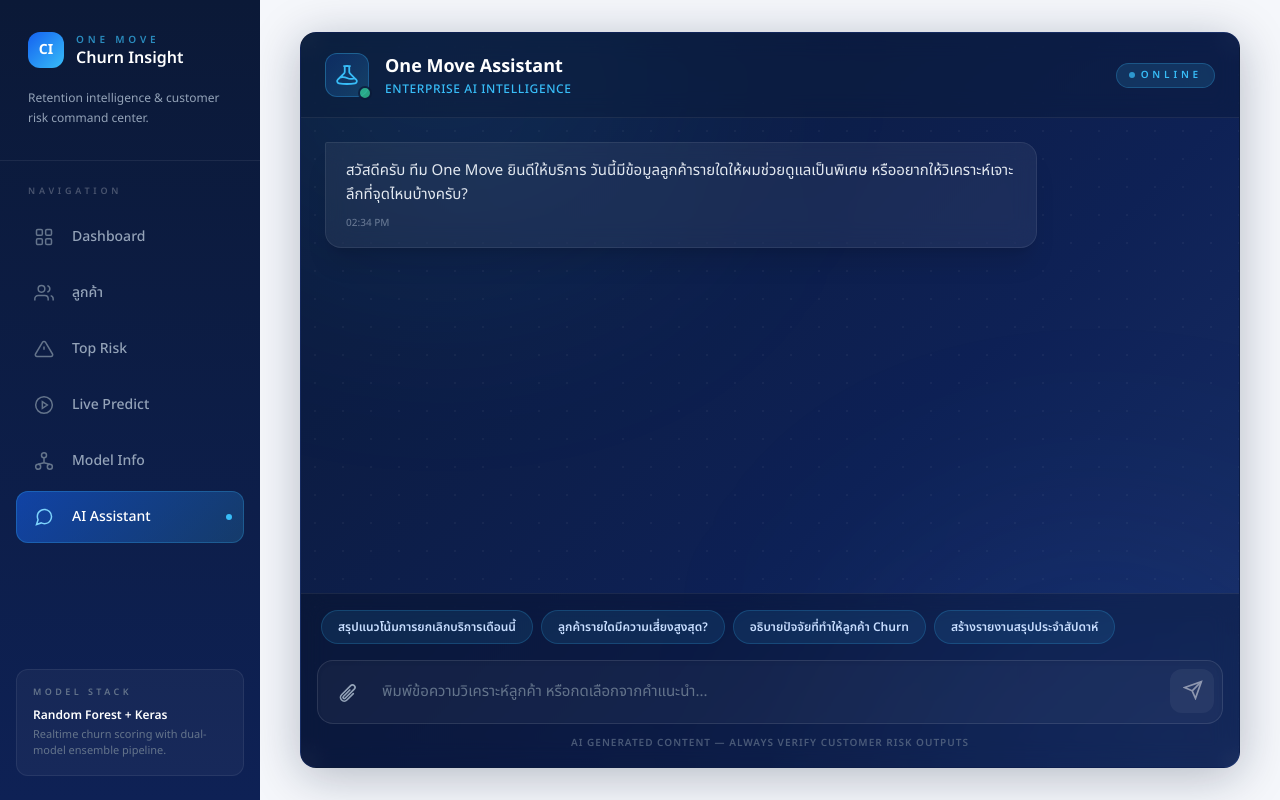
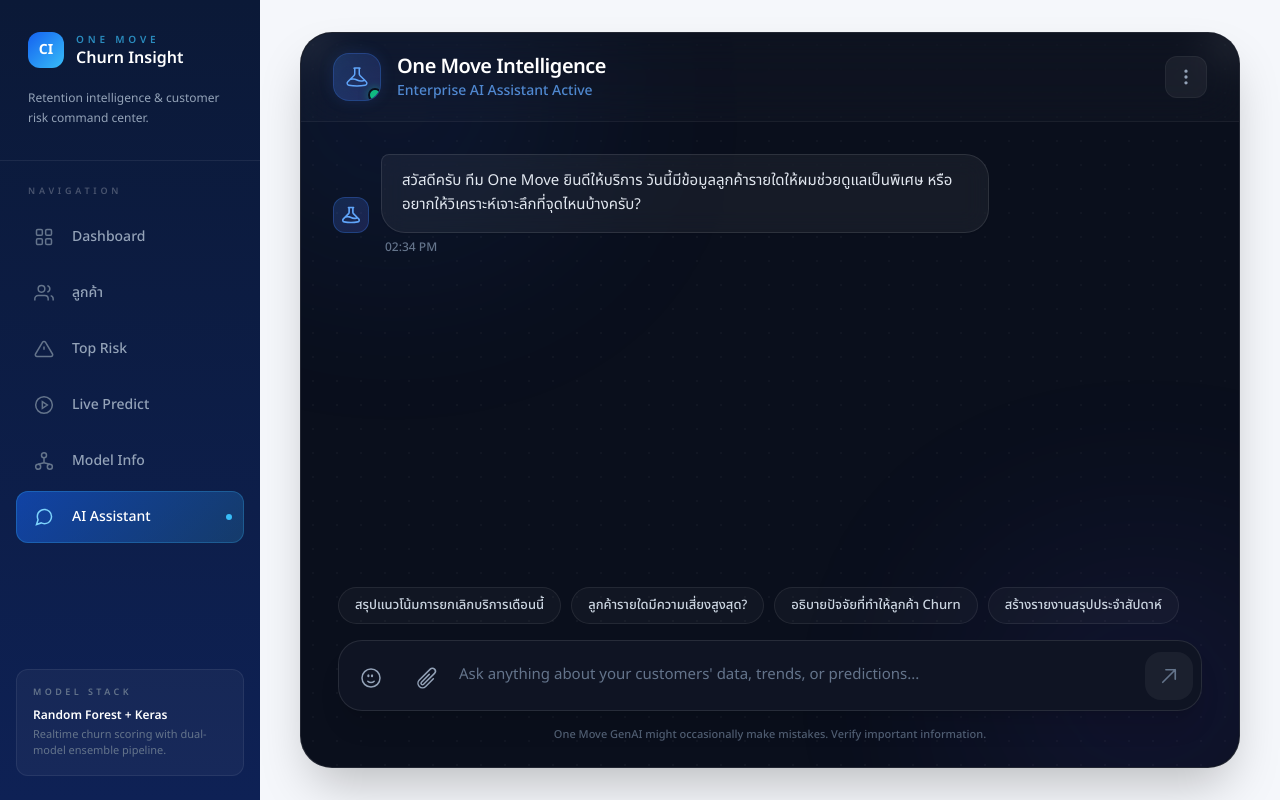
Before and after one commit to aphsx/demo-predict, a Next.js app in the folder dashboard/: page /chat in a window 1280 px wide. Built offline with nearby package versions, Linux system fonts and the light colour scheme.

Commit message:
feat: add a new interactive chatbot page with message display, user input, and mock AI responses.

```diff
--- a/dashboard/app/chat/page.tsx
+++ b/dashboard/app/chat/page.tsx
@@ -69,104 +69,138 @@ export default function ChatbotPage() {
     };
 
     return (
-        <div className="glass glass-strong relative flex min-h-[600px] h-[calc(100vh-3rem)] lg:h-[calc(100vh-4rem)] flex-col overflow-hidden rounded-2xl">
-            {/* Background Dots Pattern (Matching Hero Section) */}
+        <div className="relative flex flex-col flex-1 w-full max-w-6xl mx-auto overflow-hidden rounded-[2rem] bg-[#0A0F1C] border border-white/10 shadow-2xl min-h-[600px]">
+            {/* Background Effects */}
+            <div className="absolute inset-0 z-0 pointer-events-none overflow-hidden rounded-[2rem]">
+                <div className="absolute top-[-10%] left-[-10%] w-[40%] h-[40%] bg-blue-600/20 blur-[100px] rounded-full animate-pulse opacity-50 transition-all duration-[5000ms]" />
+                <div className="absolute bottom-[-10%] right-[-10%] w-[40%] h-[40%] bg-indigo-600/20 blur-[100px] rounded-full animate-pulse opacity-50 transition-all duration-[7000ms]" />
                 <div
-                className="pointer-events-none absolute inset-0 opacity-[0.04]"
+                    className="absolute inset-0 opacity-[0.03]"
                     style={{
-                    backgroundImage: "radial-gradient(circle, #fff 1px, transparent 1px)",
-                    backgroundSize: "28px 28px",
+                        backgroundImage: "radial-gradient(circle at center, white 1px, transparent 1px)",
+                        backgroundSize: "24px 24px"
                     }}
                 />
-            {/* Glowing orbs */}
-            <div className="pointer-events-none absolute top-[-20%] left-[-10%] w-[50%] h-[50%] bg-[#38BDF8]/10 blur-[120px] rounded-full" />
-            <div className="pointer-events-none absolute bottom-[-20%] right-[-10%] w-[50%] h-[50%] bg-[#1461F0]/10 blur-[120px] rounded-full" />
+            </div>
 
             {/* Header */}
-            <div className="relative flex items-center justify-between border-b px-6 py-5" style={{ borderColor: "rgba(255,255,255,0.07)", background: "rgba(11,25,55,0.4)", backdropFilter: "blur(12px)" }}>
+            <header className="relative z-10 flex items-center justify-between px-6 sm:px-8 py-5 border-b border-white/5 bg-white/[0.02] backdrop-blur-xl">
                 <div className="flex items-center gap-4">
-                    <div className="relative flex h-11 w-11 items-center justify-center rounded-xl" style={{ background: "linear-gradient(135deg, rgba(20,97,240,0.2), rgba(56,189,248,0.2))", border: "1px solid rgba(56,189,248,0.3)" }}>
-                        <svg viewBox="0 0 24 24" fill="none" stroke="currentColor" strokeWidth="1.8" className="w-6 h-6 text-[#38BDF8]">
+                    <div className="relative flex h-12 w-12 items-center justify-center rounded-2xl bg-gradient-to-br from-blue-500/20 to-indigo-500/20 border border-blue-500/30 shadow-[0_0_15px_rgba(59,130,246,0.15)] overflow-hidden">
+                        <div className="absolute inset-0 bg-gradient-to-tr from-blue-500/10 to-transparent" />
+                        <svg viewBox="0 0 24 24" fill="none" stroke="currentColor" strokeWidth="1.5" className="w-6 h-6 text-blue-400 relative z-10">
                             <path strokeLinecap="round" strokeLinejoin="round" d="M9.75 3.104v5.714a2.25 2.25 0 01-.659 1.591L5 14.5M9.75 3.104c-.251.023-.501.05-.75.082m.75-.082a24.301 24.301 0 014.5 0m0 0v5.714c0 .597.237 1.17.659 1.591L19.8 15.3M14.25 3.104c.251.023.501.05.75.082M19.8 15.3l-1.57.393A9.065 9.065 0 0112 15a9.065 9.065 0 00-6.23-.693L5 14.5m14.8.8l1.402 1.402c1.232 1.232.65 3.318-1.067 3.611A48.309 48.309 0 0112 21c-2.773 0-5.491-.235-8.135-.687-1.718-.293-2.3-2.379-1.067-3.61L5 14.5" />
                         </svg>
-                        <div className="absolute -bottom-1 -right-1 h-3.5 w-3.5 rounded-full border-2 border-[#0B1937] bg-emerald-400 animate-pulse" />
+                        <div className="absolute -bottom-0.5 -right-0.5 h-3.5 w-3.5 rounded-full border-2 border-[#0A0F1C] bg-emerald-500 shadow-[0_0_8px_rgba(16,185,129,0.5)] z-20" />
                     </div>
                     <div>
-                        <h1 className="text-lg font-bold text-white">One Move Assistant</h1>
-                        <p className="text-xs font-medium uppercase tracking-wider text-[#38BDF8]">Enterprise AI Intelligence</p>
+                        <h1 className="text-xl font-semibold text-white tracking-tight">One Move Intelligence</h1>
+                        <p className="text-sm text-blue-400/80 font-medium">Enterprise AI Assistant Active</p>
                     </div>
                 </div>
+                <div className="flex items-center gap-3">
+                    <button className="p-2.5 rounded-xl bg-white/5 border border-white/5 text-slate-400 hover:text-white hover:bg-white/10 transition-all">
+                        <svg className="w-5 h-5" fill="none" viewBox="0 0 24 24" stroke="currentColor">
+                            <path strokeLinecap="round" strokeLinejoin="round" strokeWidth={2} d="M12 5v.01M12 12v.01M12 19v.01M12 6a1 1 0 110-2 1 1 0 010 2zm0 7a1 1 0 110-2 1 1 0 010 2zm0 7a1 1 0 110-2 1 1 0 010 2z" />
+                        </svg>
+                    </button>
+                </div>
+            </header>
 
-                <div className="flex items-center gap-2">
-                    <span className="inline-flex items-center gap-1.5 rounded-full px-3 py-1 text-[10px] font-semibold uppercase tracking-[0.38em]" style={{ background: "rgba(56,189,248,0.15)", color: "#38BDF8", border: "1px solid rgba(56,189,248,0.25)" }}>
-                        <span className="h-1.5 w-1.5 rounded-full bg-sky-400 animate-pulse" />
-                        Online
-                    </span>
+            {/* Chat Area */}
+            <div className="relative z-10 flex-1 overflow-y-auto p-4 sm:p-8 space-y-8 scroll-smooth" style={{ scrollbarWidth: 'thin', scrollbarColor: 'rgba(255,255,255,0.1) transparent' }}>
+                <div className="flex flex-col space-y-6 max-w-4xl mx-auto w-full">
+                    {messages.map((msg, index) => (
+                        <div
+                            key={msg.id}
+                            className={clsx(
+                                "flex w-full group animate-in fade-in slide-in-from-bottom-2 duration-300",
+                                msg.role === "user" ? "justify-end" : "justify-start"
+                            )}
+                            style={{ animationFillMode: "both", animationDelay: `${index * 50}ms` }}
+                        >
+                            <div className="flex flex-col gap-1.5 max-w-[85%] sm:max-w-[75%]">
+                                <div className={clsx("flex items-end gap-3", msg.role === "user" ? "flex-row-reverse" : "flex-row")}>
+
+                                    {/* AI Avatar for AI messages */}
+                                    {msg.role === "ai" && (
+                                        <div className="shrink-0 flex h-9 w-9 items-center justify-center rounded-xl bg-gradient-to-br from-blue-500/20 to-indigo-500/20 border border-blue-500/30">
+                                            <svg viewBox="0 0 24 24" fill="none" stroke="currentColor" strokeWidth="2" className="w-5 h-5 text-blue-400">
+                                                <path strokeLinecap="round" strokeLinejoin="round" d="M9.75 3.104v5.714a2.25 2.25 0 01-.659 1.591L5 14.5M9.75 3.104c-.251.023-.501.05-.75.082m.75-.082a24.301 24.301 0 014.5 0m0 0v5.714c0 .597.237 1.17.659 1.591L19.8 15.3M14.25 3.104c.251.023.501.05.75.082M19.8 15.3l-1.57.393A9.065 9.065 0 0112 15a9.065 9.065 0 00-6.23-.693L5 14.5m14.8.8l1.402 1.402c1.232 1.232.65 3.318-1.067 3.611A48.309 48.309 0 0112 21c-2.773 0-5.491-.235-8.135-.687-1.718-.293-2.3-2.379-1.067-3.61L5 14.5" />
+                                            </svg>
+                                        </div>
+                                    )}
+
+                                    <div
+                                        className={clsx(
+                                            "relative px-5 py-3.5 text-[15px] leading-relaxed shadow-sm transition-all",
+                                            msg.role === "user"
+                                                ? "text-white bg-gradient-to-br from-blue-600 to-indigo-600 rounded-[24px] rounded-tr-[8px] shadow-blue-500/20 shadow-lg"
+                                                : "text-slate-200 bg-white/5 border border-white/10 rounded-[24px] rounded-tl-[8px] backdrop-blur-md"
+                                        )}
+                                    >
+                                        <p className="whitespace-pre-wrap">{msg.content}</p>
                                     </div>
                                 </div>
-
-            {/* Chat Area */}
-            <div className="relative flex-1 overflow-y-auto p-6 space-y-6 scroll-smooth">
-                {messages.map((msg) => (
-                    <div key={msg.id} className={clsx("flex w-full box-border", msg.role === "user" ? "justify-end" : "justify-start")}>
-                        <div
-                            className={clsx(
-                                "max-w-[80%] rounded-2xl px-5 py-4 shadow-xl relative",
-                                msg.role === "user" ? "text-white rounded-tr-sm" : "text-slate-200 rounded-tl-sm"
-                            )}
-                            style={
-                                msg.role === "user"
-                                    ? { background: "linear-gradient(135deg, #1461F0 0%, #2B72FF 100%)", boxShadow: "0 4px 18px rgba(20, 97, 240, 0.25)" }
-                                    : { background: "rgba(255,255,255,0.06)", border: "1px solid rgba(255,255,255,0.08)", backdropFilter: "blur(12px)" }
-                            }
-                        >
-                            <p className="text-[15px] leading-relaxed whitespace-pre-wrap">{msg.content}</p>
-                            <div
-                                className={clsx("text-[10px] mt-2 font-medium opacity-60", msg.role === "user" ? "text-right text-[#C8DEFF]" : "text-left text-slate-400")}
-                            >
+                                <span className={clsx("text-xs font-medium text-slate-500 px-1", msg.role === "user" ? "text-right" : "text-left ml-12")}>
                                     {msg.timestamp}
-                            </div>
+                                </span>
                             </div>
                         </div>
                     ))}
 
                     {isTyping && (
-                    <div className="flex w-full justify-start">
-                        <div
-                            className="rounded-2xl rounded-tl-sm px-5 py-4 flex items-center gap-2 shadow-xl"
-                            style={{ background: "rgba(255,255,255,0.06)", border: "1px solid rgba(255,255,255,0.08)", backdropFilter: "blur(12px)" }}
-                        >
-                            <div className="w-2 h-2 rounded-full bg-[#38BDF8] animate-bounce" style={{ animationDelay: "0ms" }} />
-                            <div className="w-2 h-2 rounded-full bg-[#38BDF8] animate-bounce" style={{ animationDelay: "150ms" }} />
-                            <div className="w-2 h-2 rounded-full bg-[#38BDF8] animate-bounce" style={{ animationDelay: "300ms" }} />
+                        <div className="flex w-full justify-start animate-in fade-in duration-300">
+                            <div className="flex gap-3 max-w-[85%] sm:max-w-[75%]">
+                                <div className="shrink-0 flex h-9 w-9 items-center justify-center rounded-xl bg-gradient-to-br from-blue-500/20 to-indigo-500/20 border border-blue-500/30">
+                                    <svg viewBox="0 0 24 24" fill="none" stroke="currentColor" strokeWidth="2" className="w-5 h-5 text-blue-400">
+                                        <path strokeLinecap="round" strokeLinejoin="round" d="M9.75 3.104v5.714a2.25 2.25 0 01-.659 1.591L5 14.5M9.75 3.104c-.251.023-.501.05-.75.082m.75-.082a24.301 24.301 0 014.5 0m0 0v5.714c0 .597.237 1.17.659 1.591L19.8 15.3M14.25 3.104c.251.023.501.05.75.082M19.8 15.3l-1.57.393A9.065 9.065 0 0112 15a9.065 9.065 0 00-6.23-.693L5 14.5m14.8.8l1.402 1.402c1.232 1.232.65 3.318-1.067 3.611A48.309 48.309 0 0112 21c-2.773 0-5.491-.235-8.135-.687-1.718-.293-2.3-2.379-1.067-3.61L5 14.5" />
+                                    </svg>
+                                </div>
+                                <div className="px-5 py-4 bg-white/5 border border-white/10 rounded-[24px] rounded-tl-[8px] backdrop-blur-md flex items-center gap-1.5 h-[52px]">
+                                    <div className="w-2 h-2 rounded-full bg-blue-400/80 animate-bounce" style={{ animationDelay: "0ms" }} />
+                                    <div className="w-2 h-2 rounded-full bg-blue-400/80 animate-bounce" style={{ animationDelay: "150ms" }} />
+                                    <div className="w-2 h-2 rounded-full bg-blue-400/80 animate-bounce" style={{ animationDelay: "300ms" }} />
+                                </div>
                             </div>
                         </div>
                     )}
-                <div ref={messagesEndRef} className="h-4" />
+                    <div ref={messagesEndRef} className="h-2" />
+                </div>
             </div>
 
             {/* Input Area */}
-            <div className="relative mt-auto border-t bg-black/20 p-4 shrink-0 transition-all backdrop-blur-md" style={{ borderColor: "rgba(255,255,255,0.07)" }}>
-                {/* Suggestions */}
+            <div className="relative z-20 w-full max-w-4xl mx-auto px-4 pb-6 pt-2">
                 {messages.length <= 2 && !isTyping && (
-                    <div className="mb-4 flex flex-wrap gap-2 px-1">
+                    <div className="mb-4 flex flex-wrap gap-2.5 justify-center sm:justify-start">
                         {SUGGESTIONS.map((sug, i) => (
                             <button
                                 key={i}
                                 onClick={() => handleSend(undefined, sug)}
-                                className="px-4 py-2 text-xs font-semibold text-[#C8DEFF] transition-all whitespace-nowrap rounded-full hover:scale-[1.02]"
-                                style={{ background: "rgba(56,189,248,0.1)", border: "1px solid rgba(56,189,248,0.2)" }}
+                                className="group relative px-4 py-2 text-[13px] font-medium text-slate-300 transition-all rounded-full overflow-hidden hover:text-white"
+                                style={{
+                                    background: "rgba(255,255,255,0.03)",
+                                    border: "1px solid rgba(255,255,255,0.08)"
+                                }}
                             >
-                                {sug}
+                                <div className="absolute inset-0 bg-gradient-to-r from-blue-500/10 to-indigo-500/10 opacity-0 group-hover:opacity-100 transition-opacity" />
+                                <span className="relative z-10">{sug}</span>
                             </button>
                         ))}
                     </div>
                 )}
 
-                <form onSubmit={handleSend} className="flex items-end gap-3 rounded-2xl p-2 transition-all shadow-inner" style={{ background: "rgba(255,255,255,0.04)", border: "1px solid rgba(255,255,255,0.1)" }}>
-                    <button type="button" className="p-3 text-slate-400 hover:text-[#38BDF8] transition-colors rounded-xl hover:bg-white/5">
-                        <svg viewBox="0 0 24 24" fill="none" stroke="currentColor" strokeWidth="2" className="w-5 h-5">
-                            <path strokeLinecap="round" strokeLinejoin="round" d="M18.375 12.739l-7.693 7.693a4.5 4.5 0 01-6.364-6.364l10.94-10.94A3 3 0 1119.5 7.372L8.552 18.32m.009-.01l-.01.01m5.699-9.941l-7.81 7.81a1.5 1.5 0 002.112 2.13" />
+                <div className="relative group rounded-3xl bg-[#0F1423] border border-white/10 shadow-xl transition-all hover:border-white/20 focus-within:border-blue-500/50 focus-within:shadow-[0_0_20px_rgba(59,130,246,0.1)] focus-within:bg-[#131929]">
+                    <form onSubmit={handleSend} className="flex items-end gap-2 p-2">
+                        <button type="button" className="p-3 text-slate-400 hover:text-blue-400 transition-colors rounded-2xl hover:bg-white/5 shrink-0">
+                            <svg className="w-6 h-6" fill="none" viewBox="0 0 24 24" stroke="currentColor">
+                                <path strokeLinecap="round" strokeLinejoin="round" strokeWidth={1.5} d="M15.182 15.182a4.5 4.5 0 01-6.364 0M21 12a9 9 0 11-18 0 9 9 0 0118 0zM9.75 9.75c0 .414-.168.75-.375.75S9 10.164 9 9.75 9.168 9 9.375 9s.375.336.375.75zm3.65 0c0 .414-.168.75-.375.75s-.375-.336-.375-.75.168-.75.375-.75.375.336.375.75z" />
+                            </svg>
+                        </button>
+
+                        <button type="button" className="p-3 text-slate-400 hover:text-blue-400 transition-colors rounded-2xl hover:bg-white/5 shrink-0 hidden sm:block">
+                            <svg className="w-6 h-6" fill="none" viewBox="0 0 24 24" stroke="currentColor">
+                                <path strokeLinecap="round" strokeLinejoin="round" strokeWidth={1.5} d="M18.375 12.739l-7.693 7.693a4.5 4.5 0 01-6.364-6.364l10.94-10.94A3 3 0 1119.5 7.372L8.552 18.32m.009-.01l-.01.01m5.699-9.941l-7.81 7.81a1.5 1.5 0 002.112 2.13" />
                             </svg>
                         </button>
 
@@ -179,30 +213,32 @@ export default function ChatbotPage() {
                                     handleSend();
                                 }
                             }}
-                        placeholder="พิมพ์ข้อความวิเคราะห์ลูกค้า หรือกดเลือกจากคำแนะนำ..."
-                        className="flex-1 max-h-32 min-h-[44px] bg-transparent border-none resize-none focus:outline-none text-slate-100 placeholder:text-slate-500 py-3 text-[15px]"
+                            placeholder="Ask anything about your customers' data, trends, or predictions..."
+                            className="flex-1 max-h-32 min-h-[52px] bg-transparent border-none resize-none focus:outline-none text-slate-100 placeholder:text-slate-500 py-3.5 text-[15px] leading-relaxed"
                             rows={1}
-                        style={{ scrollbarWidth: "thin", scrollbarColor: "rgba(255,255,255,0.1) transparent" }}
+                            style={{ scrollbarWidth: "none" }}
                         />
 
                         <button
                             type="submit"
                             disabled={!input.trim()}
-                        className="p-3 text-white rounded-xl disabled:opacity-50 disabled:cursor-not-allowed transition-all mb-0.5 hover:-translate-y-0.5"
-                        style={{
-                            background: input.trim() ? "linear-gradient(135deg, #1461F0, #38BDF8)" : "rgba(255,255,255,0.1)",
-                            boxShadow: input.trim() ? "0 4px 18px rgba(20, 97, 240, 0.35)" : "none",
-                        }}
+                            className={clsx(
+                                "p-3.5 rounded-2xl transition-all duration-200 shrink-0 mb-0.5",
+                                input.trim()
+                                    ? "bg-blue-600 text-white shadow-lg shadow-blue-500/25 hover:bg-blue-500 hover:scale-105 active:scale-95"
+                                    : "bg-white/5 text-slate-500 cursor-not-allowed"
+                            )}
                         >
-                        <svg viewBox="0 0 24 24" fill="none" stroke="currentColor" strokeWidth="2" className="w-5 h-5 translate-x-[1px] translate-y-[-1px]">
-                            <line x1="22" y1="2" x2="11" y2="13" />
-                            <polygon points="22 2 15 22 11 13 2 9 22 2" />
+                            <svg className="w-5 h-5" fill="none" viewBox="0 0 24 24" stroke="currentColor">
+                                <path strokeLinecap="round" strokeLinejoin="round" strokeWidth={2} d="M4.5 19.5l15-15m0 0H8.25m11.25 0v11.25" />
                             </svg>
                         </button>
                     </form>
-                <div className="text-center mt-3">
-                    <p className="text-[10px] uppercase font-semibold tracking-widest text-slate-500/70">
-                        AI Generated Content — Always verify customer risk outputs
+                </div>
+
+                <div className="text-center mt-4">
+                    <p className="text-[11px] font-medium text-slate-500/80">
+                        One Move GenAI might occasionally make mistakes. Verify important information.
                     </p>
                 </div>
             </div>
--- a/dashboard/app/layout.tsx
+++ b/dashboard/app/layout.tsx
@@ -24,15 +24,13 @@ export const metadata: Metadata = {
 export default function RootLayout({ children }: { children: React.ReactNode }) {
   return (
     <html lang="th" suppressHydrationWarning>
-      <body className={`${notoSansThai.variable} ${inter.variable} dashboard-shell min-h-screen`}>
-        <div className="flex h-screen overflow-hidden">
-          <Sidebar />
-          <main className="flex-1 overflow-auto">
-            <div className="mx-auto min-h-screen max-w-[1600px] px-5 py-6 sm:px-8 lg:px-10 lg:py-8">
-              {children}
-            </div>
-          </main>
-        </div>
+      <body className={`${notoSansThai.variable} ${inter.variable} dashboard-shell min-h-screen flex`}>
+        <Sidebar />
+        <main className="flex-1 overflow-auto flex flex-col h-screen">
+          <div className="mx-auto w-full max-w-[1600px] flex-1 flex flex-col px-5 py-6 sm:px-8 lg:px-10 lg:py-8">
+            {children}
+          </div>
+        </main>
       </body>
     </html>
   );
```
Lines whose indentation alone changed are shown as unchanged.
